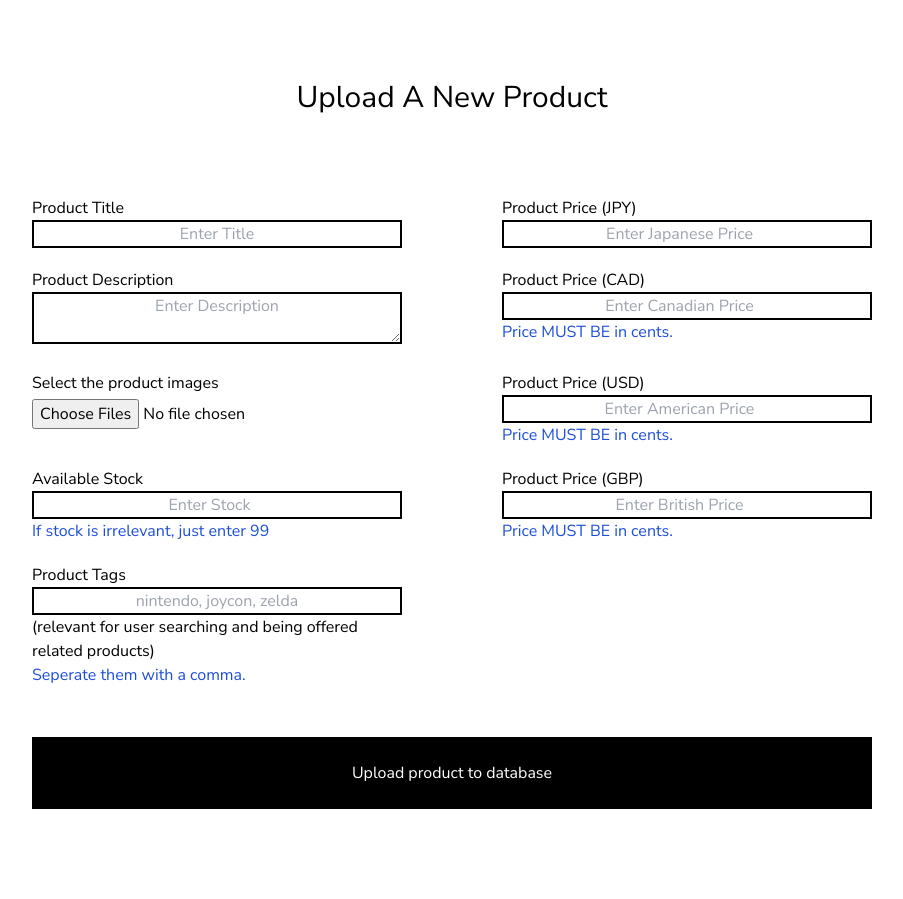
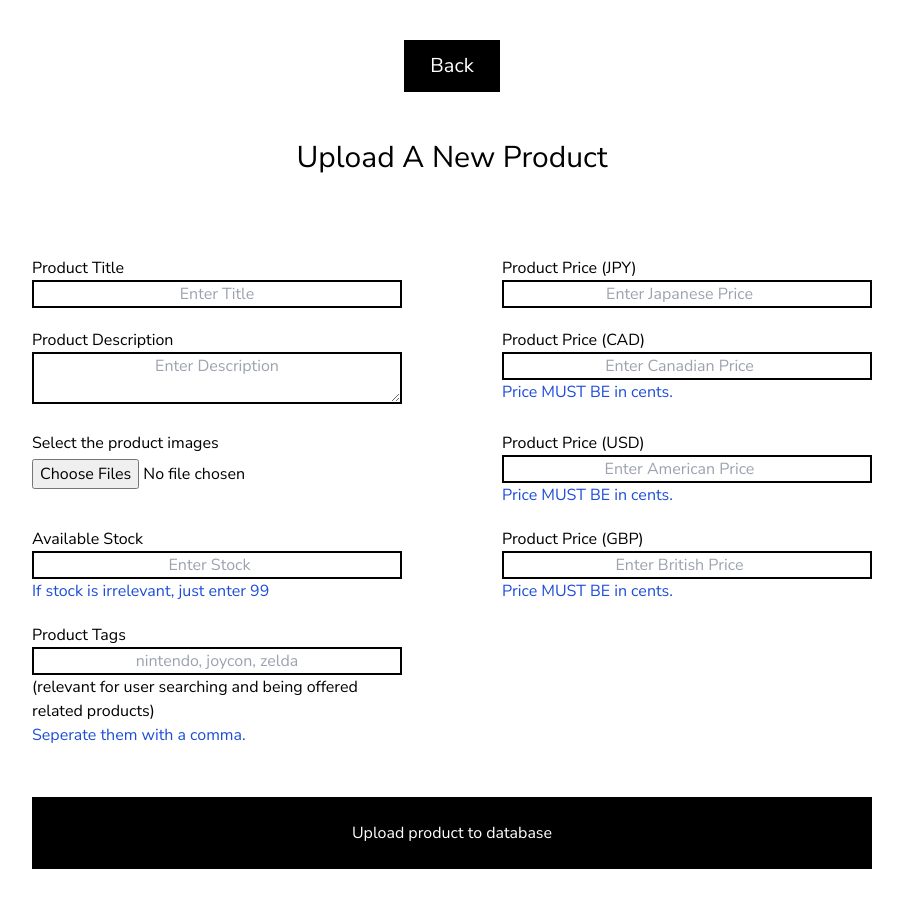
Before and after one commit to ekorber/japan-delivered-site, a Next.js app: page /admin/upload-product in a window 1280 px wide. Shown: the whole page, without its empty margins (188-1091 px from the left). Before the commit the page ends 839 px from the top, so only its background shows below. Built offline with nearby package versions, Linux system fonts and the light colour scheme.

Commit message:
Create link back to dashboard

```diff
--- a/src/app/admin/upload-product/page.tsx
+++ b/src/app/admin/upload-product/page.tsx
@@ -1,5 +1,6 @@
 import { prisma } from "@/db"
 import styles from '@/styles/productUploadForm.module.css'
+import Link from "next/link"
 
 export async function submitProduct(data: FormData) {
     "use server"
@@ -69,7 +70,10 @@ export async function submitProduct(data: FormData) {
 export default function UploadProductPage() {
     return (
         <>
-            <h1 className="text-center my-20 text-3xl">Upload A New Product</h1>
+            <div className="w-24 mx-auto">
+                <Link href='/admin/dashboard'><p className="text-center mt-10 py-3 text-xl bg-black text-white hover:bg-blue-700">Back</p></Link>
+            </div>
+            <h1 className="text-center mt-12 mb-20 text-3xl">Upload A New Product</h1>
             <form action={submitProduct} method="POST" className={styles.formLayout}>
 
                 <div className={styles.title}>
```
